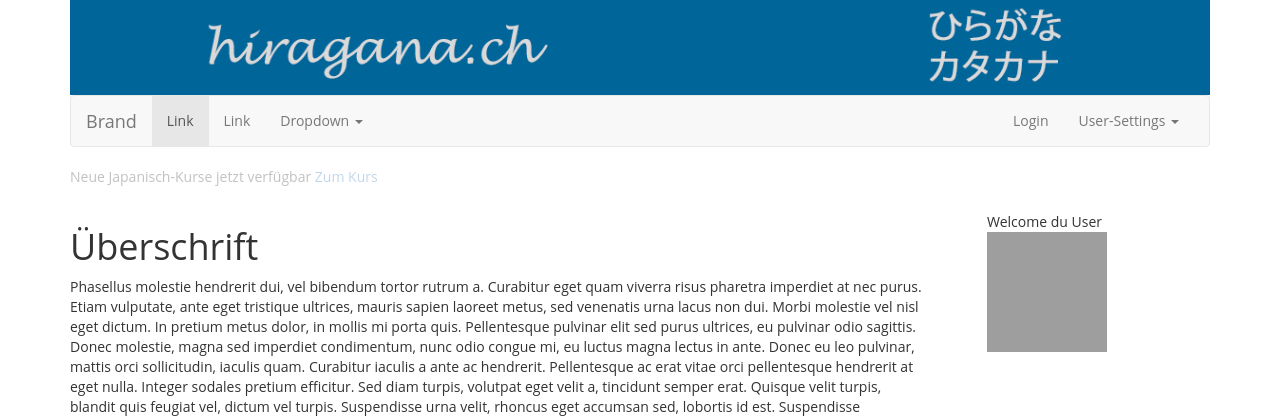
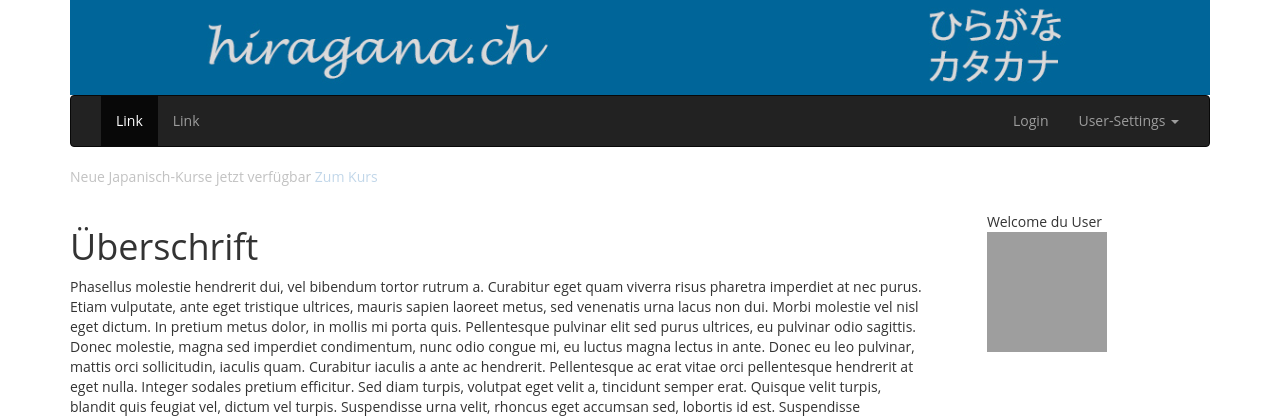
Before and after one commit to steven-cardini/hiragana.ch, a PHP site: page / in a window 1280 px wide. Shown: the top 418 px of the page. Run offline with PHP 8.4, Linux system fonts and the light colour scheme; grey boxes are pictures that could not be loaded.

Commit message:
adapted navbar

```diff
--- a/templates/navigation.php
+++ b/templates/navigation.php
@@ -1,4 +1,4 @@
-<nav class="navbar navbar-default">
+<nav class="navbar navbar-inverse">
       <div class="container-fluid">
         <!-- Brand and toggle get grouped for better mobile display -->
         <div class="navbar-header">
@@ -8,7 +8,6 @@
             <span class="icon-bar"></span>
             <span class="icon-bar"></span>
           </button>
-          <a class="navbar-brand" href="#">Brand</a>
         </div>
 
         <!-- Collect the nav links, forms, and other content for toggling -->
@@ -16,18 +15,6 @@
           <ul class="nav navbar-nav">
             <li class="active"><a href="#">Link <span class="sr-only">(current)</span></a></li>
             <li><a href="#">Link</a></li>
-            <li class="dropdown">
-              <a href="#" class="dropdown-toggle" data-toggle="dropdown" role="button" aria-haspopup="true" aria-expanded="false">Dropdown <span class="caret"></span></a>
-              <ul class="dropdown-menu">
-                <li><a href="#">Action</a></li>
-                <li><a href="#">Another action</a></li>
-                <li><a href="#">Something else here</a></li>
-                <li role="separator" class="divider"></li>
-                <li><a href="#">Separated link</a></li>
-                <li role="separator" class="divider"></li>
-                <li><a href="#">One more separated link</a></li>
-              </ul>
-            </li>
           </ul>
           <ul class="nav navbar-nav navbar-right">
             <li><a href="#">Login</a></li>
```
